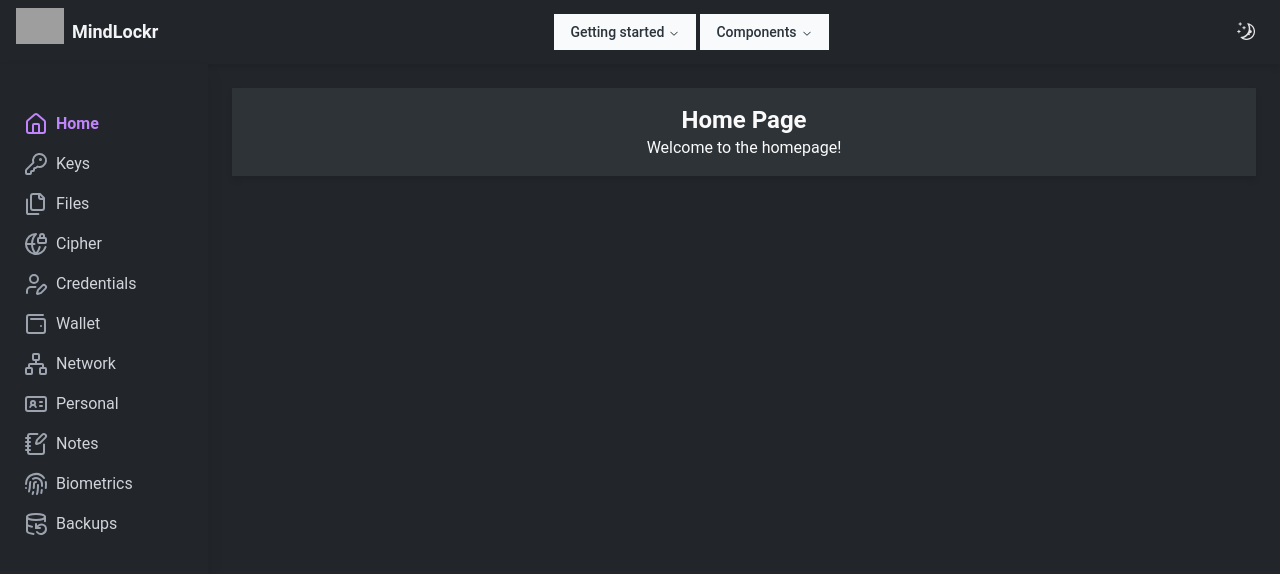
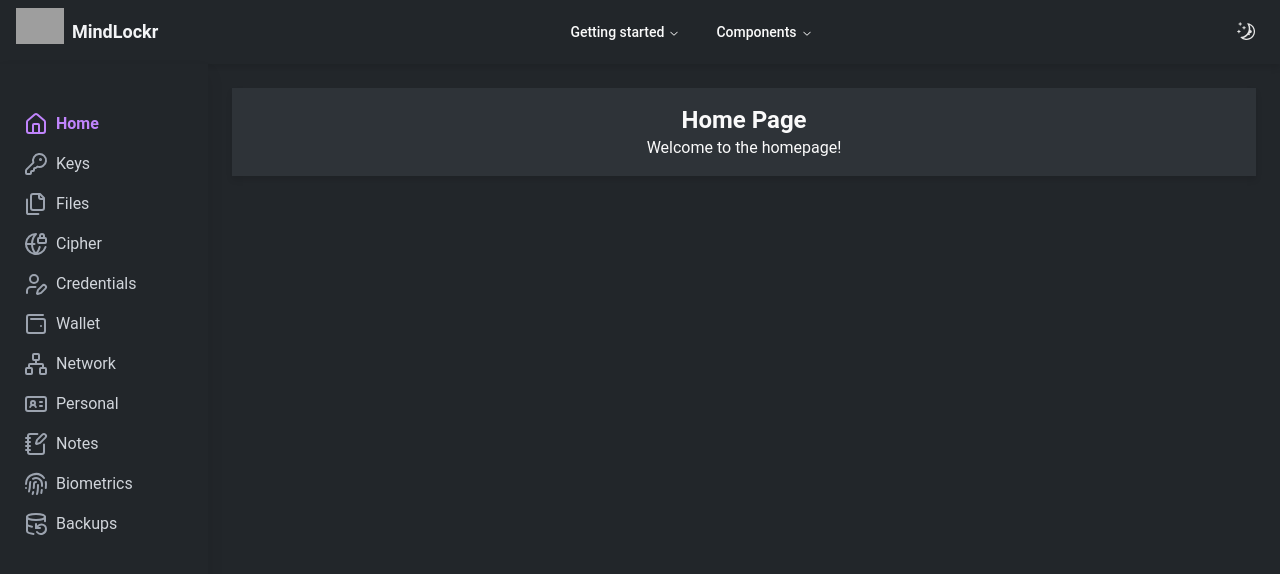
Before and after one commit to b0kic4/MindLockr, a React (Vite) app in the folder frontend/: page / in a window 1280 px wide. Shown: the top 574 px of the page. Built offline with nearby package versions, Linux system fonts and the light colour scheme; grey boxes are pictures that could not be loaded; a web font is replaced by a local one.

Commit message:
Key Generation frontend prototype

```diff
--- a/frontend/src/components/shared/navbar/Navbar.tsx
+++ b/frontend/src/components/shared/navbar/Navbar.tsx
@@ -54,8 +54,10 @@ export function Navbar() {
       <NavigationMenu>
         <NavigationMenuList>
           <NavigationMenuItem>
-            <NavigationMenuTrigger>Getting started</NavigationMenuTrigger>
-            <NavigationMenuContent>
+            <NavigationMenuTrigger className="bg-background dark:bg-background-dark text-foreground dark:text-foreground-dark">
+              Getting started
+            </NavigationMenuTrigger>
+            <NavigationMenuContent className="bg-background dark:bg-background-dark text-foreground dark:text-foreground-dark">
               <ul className="grid gap-3 p-6 md:w-[400px] lg:w-[500px] lg:grid-cols-[.75fr_1fr]">
                 <li className="row-span-3">
                   <NavigationMenuLink asChild>
@@ -87,8 +89,10 @@ export function Navbar() {
             </NavigationMenuContent>
           </NavigationMenuItem>
           <NavigationMenuItem>
-            <NavigationMenuTrigger>Components</NavigationMenuTrigger>
-            <NavigationMenuContent>
+            <NavigationMenuTrigger className="bg-background dark:bg-background-dark text-foreground dark:text-foreground-dark">
+              Components
+            </NavigationMenuTrigger>
+            <NavigationMenuContent className="bg-background dark:bg-background-dark text-foreground dark:text-foreground-dark">
               <ul className="grid w-[300px] gap-3 p-4 md:w-[500px] md:grid-cols-2 lg:w-[600px] ">
                 {components.map((component) => (
                   <ListItem
--- a/frontend/src/components/ui/navigation-menu.tsx
+++ b/frontend/src/components/ui/navigation-menu.tsx
@@ -86,7 +86,7 @@ const NavigationMenuViewport = React.forwardRef<
   <div className={cn("absolute left-0 top-full flex justify-center")}>
     <NavigationMenuPrimitive.Viewport
       className={cn(
-        "origin-top-center relative mt-1.5 h-[var(--radix-navigation-menu-viewport-height)] w-full overflow-hidden rounded-md border bg-popover text-popover-foreground shadow data-[state=open]:animate-in data-[state=closed]:animate-out data-[state=closed]:zoom-out-95 data-[state=open]:zoom-in-90 md:w-[var(--radix-navigation-menu-viewport-width)]",
+        "origin-top-center relative mt-1.5 h-[var(--radix-navigation-menu-viewport-height)] w-full overflow-hidden rounded-md border-popover dark:border-foreground-dark bg-popover dark:bg-background-dark text-popover-foreground shadow data-[state=open]:animate-in data-[state=closed]:animate-out data-[state=closed]:zoom-out-95 data-[state=open]:zoom-in-90 md:w-[var(--radix-navigation-menu-viewport-width)]",
         className,
       )}
       ref={ref}
--- a/frontend/src/routes/keys/KeysGenerate.tsx
+++ b/frontend/src/routes/keys/KeysGenerate.tsx
@@ -173,7 +173,7 @@ export default function KeysGen() {
               <SelectTrigger className="bg-card dark:bg-muted-dark text-foreground dark:text-foreground-dark">
                 <SelectValue placeholder="Select encryption algorithm" />
               </SelectTrigger>
-              <SelectContent className="bg-card dark:bg-card-dark">
+              <SelectContent className="bg-card dark:bg-card-dark text-foreground dark:text-foreground-dark">
                 <SelectItem value="AES">AES</SelectItem>
                 <SelectItem value="DES">DES</SelectItem>
                 <SelectItem value="TDEA">TDEA</SelectItem>
@@ -192,7 +192,7 @@ export default function KeysGen() {
               <SelectTrigger className="bg-card dark:bg-muted-dark text-foreground dark:text-foreground-dark">
                 <SelectValue placeholder="Select encryption algorithm" />
               </SelectTrigger>
-              <SelectContent className="bg-card dark:bg-card-dark">
+              <SelectContent className="bg-card dark:bg-card-dark text-foreground dark:text-foreground-dark">
                 <SelectItem value="RSA">RSA</SelectItem>
                 <SelectItem value="ECC">ECC</SelectItem>
               </SelectContent>
--- a/frontend/src/routes/keys/components/Questions.tsx
+++ b/frontend/src/routes/keys/components/Questions.tsx
@@ -14,7 +14,7 @@ export default function Questions() {
             How to use this tool?
           </AccordionTrigger>
           <AccordionContent className="pl-4">
-            <p className="mb-4 text-gray-700 dark:text-gray-300">
+            <p className="mb-4 text-foreground dark:text-foreground-dark">
               This tool helps you encrypt data using either symmetric or
               asymmetric encryption methods. Choose the right encryption type
               based on your needs.
@@ -26,11 +26,11 @@ export default function Questions() {
               className="nested-accordion space-y-2"
             >
               <AccordionItem value="item-1-1">
-                <AccordionTrigger className="text-base font-semibold text-indigo-600 hover:underline">
+                <AccordionTrigger className="text-base font-semibold text-red-500 hover:underline">
                   What encryption type should I choose?
                 </AccordionTrigger>
                 <AccordionContent className="pl-4">
-                  <p className="text-sm text-gray-600 dark:text-gray-400">
+                  <p className="text-sm text-foreground dark:text-foreground-dark">
                     The encryption type you choose depends on your use case. You
                     can use either symmetric encryption for personal data
                     storage or asymmetric encryption for sharing data securely
@@ -46,8 +46,8 @@ export default function Questions() {
           <AccordionTrigger className="text-lg font-medium text-gray-800 dark:text-gray-200">
             When should I use symmetric encryption?
           </AccordionTrigger>
-          <AccordionContent className="pl-4">
-            <p className="text-sm text-gray-600 dark:text-gray-400">
+          <AccordionContent className="pl-4 text-foreground dark:text-foreground-dark">
+            <p className="mb-4 text-foreground dark:text-foreground-dark">
               Symmetric encryption is best when you're storing or encrypting
               your own data, and you don’t need to share it with others.
             </p>
@@ -59,7 +59,7 @@ export default function Questions() {
             When should I use asymmetric encryption?
           </AccordionTrigger>
           <AccordionContent className="pl-4">
-            <p className="text-sm text-gray-600 dark:text-gray-400">
+            <p className="mb-4 text-foreground dark:text-foreground-dark">
               Asymmetric encryption is useful for secure data sharing with
               others because you can safely share your public key while keeping
               your private key secret.
@@ -72,7 +72,7 @@ export default function Questions() {
             How do I generate a public/private key pair?
           </AccordionTrigger>
           <AccordionContent className="pl-4">
-            <p className="text-sm text-gray-600 dark:text-gray-400">
+            <p className="mb-4 text-foreground dark:text-foreground-dark">
               You can generate a key pair by selecting the encryption algorithm
               (like RSA or ECC) and clicking "Generate".
             </p>
```
